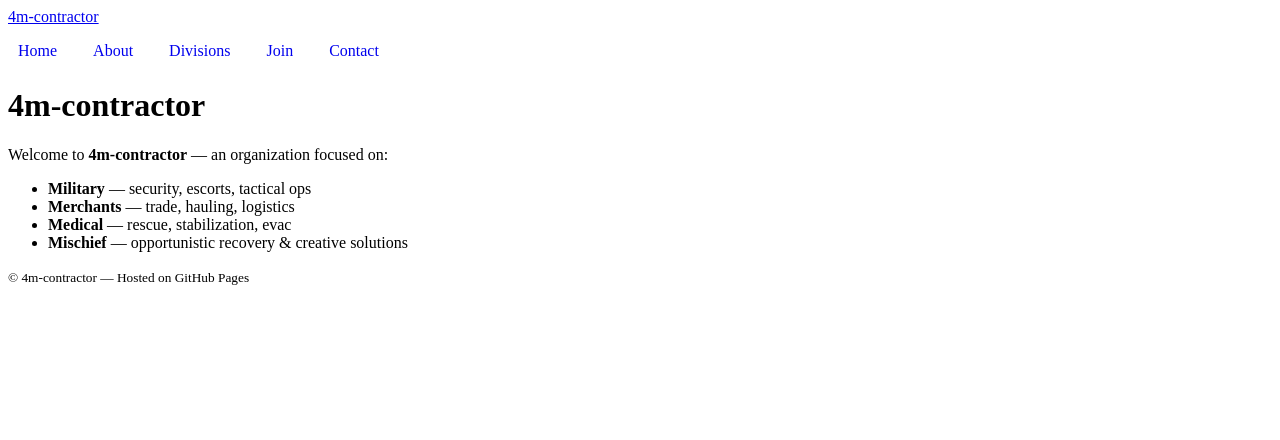
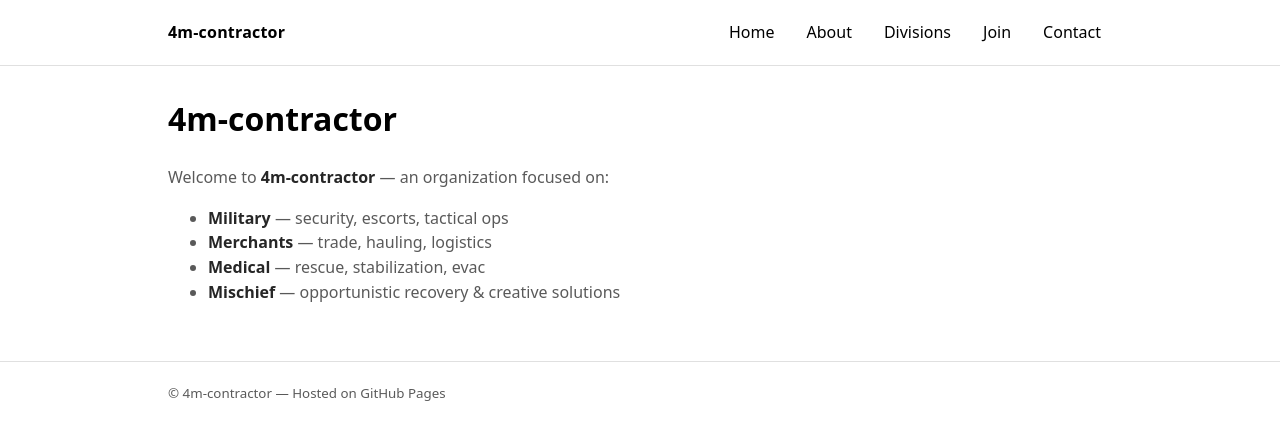
Before and after one commit to jpourcia/jpourcia.github.io, a Jekyll site: the page built from index.md, in a window 1280 px wide. Shown: the top 440 px of the page. Built offline with Jekyll 4.4.1, drawn with Linux system fonts in a browser that asks for light colours.

Commit message:
Update custom.css

```diff
--- a/assets/css/custom.css
+++ b/assets/css/custom.css
@@ -1,35 +1,77 @@
-.site-header {
-  max-width: 860px;
-  margin: 20px auto 0 auto;
-  padding: 0 20px;
+:root {
+  --max: 980px;
+  --pad: 18px;
+  --border: rgba(0,0,0,0.12);
+  --muted: rgba(0,0,0,0.65);
 }
 
-.site-title a {
+* { box-sizing: border-box; }
+body {
+  margin: 0;
+  font-family: system-ui, -apple-system, Segoe UI, Roboto, Arial, sans-serif;
+  line-height: 1.55;
+}
+
+.container {
+  max-width: var(--max);
+  margin: 0 auto;
+  padding: 0 var(--pad);
+}
+
+.header {
+  position: sticky;
+  top: 0;
+  background: white;
+  border-bottom: 1px solid var(--border);
+}
+
+.header-inner {
+  max-width: var(--max);
+  margin: 0 auto;
+  padding: 12px var(--pad);
+  display: flex;
+  align-items: center;
+  justify-content: space-between;
+  gap: 14px;
+}
+
+.brand {
+  font-weight: 800;
   text-decoration: none;
-  font-weight: 700;
-  font-size: 1.2rem;
+  color: inherit;
+  letter-spacing: 0.2px;
 }
 
 .topnav {
-  margin-top: 10px;
   display: flex;
-  gap: 16px;
+  gap: 10px;
   flex-wrap: wrap;
-  align-items: center;
+  justify-content: flex-end;
 }
 
 .topnav a {
   text-decoration: none;
-  padding: 6px 10px;
-  border-radius: 6px;
+  color: inherit;
+  padding: 7px 10px;
+  border-radius: 10px;
+  border: 1px solid transparent;
 }
 
 .topnav a:hover {
-  background: rgba(0,0,0,0.08);
+  border-color: var(--border);
+  background: rgba(0,0,0,0.03);
 }
 
-.site-main {
-  max-width: 860px;
-  margin: 18px auto 40px auto;
-  padding: 0 20px;
+.main { padding: 28px 0 40px; }
+
+h1 { margin-top: 0; font-size: 2rem; }
+h2 { margin-top: 1.6rem; }
+
+p, li { color: var(--muted); }
+strong { color: rgba(0,0,0,0.85); }
+
+.footer {
+  border-top: 1px solid var(--border);
+  padding: 18px 0;
+  color: var(--muted);
 }
```
